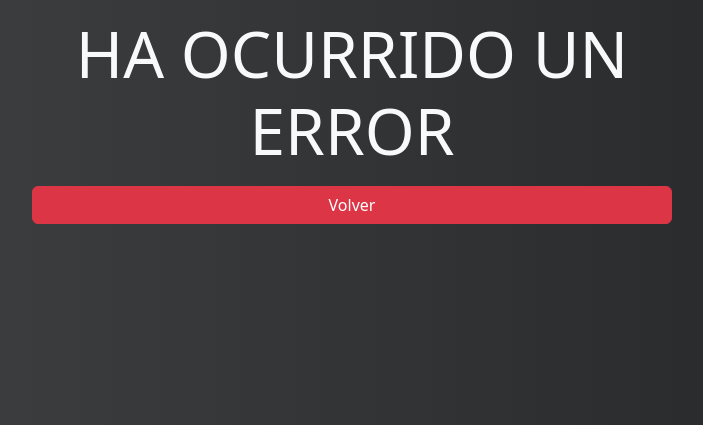
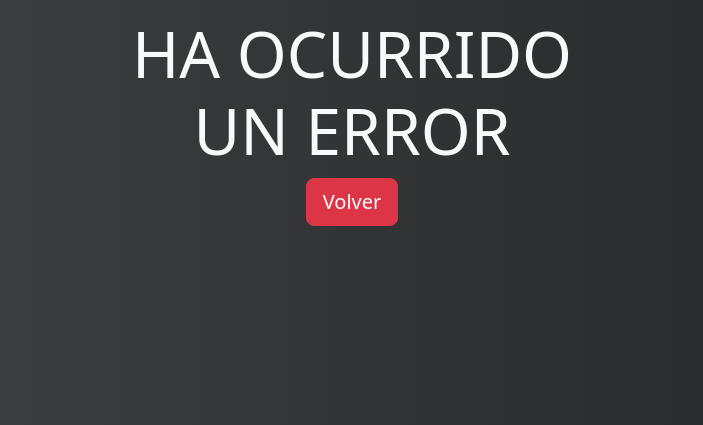
Before and after one commit to imhsi17/blog, a Django app: template main_blog/templates/error.html in a window 1280 px wide. Shown: the part 86-511 px from the top of the page, without its empty margins (288-991 px from the left). Run offline with Django 5.2, Linux system fonts and the light colour scheme; the template is opened without the code that fills it: values that come from a table or form of the project are taken from there, others are empty; data comes from the database, SQL or seed files in the repository.

Commit message:
Se corrigió la posición del botón volver en error.html.

```diff
--- a/main_blog/templates/error.html
+++ b/main_blog/templates/error.html
@@ -3,9 +3,13 @@
 Blog | Error
 {% endblock %}
 {% block bienvenida %}
-<div class="d-grid gap-2 col-6 mx-auto text-light">
-    <h1 class="display-3 text-center">HA OCURRIDO UN ERROR</h1>
-    <a class="btn btn-danger" href="/">Volver</a>
+<div class="container">
+    <div class="row text-light text-center justify-content-around">
+        <div class="col-6">
+        <h1 class="display-3 text-center">HA OCURRIDO UN ERROR</h1>
+        <a href="/"><button type="button" class="btn btn-danger btn-lg">Volver</button></a>
+        </div>
+    </div>
 </div>
 {% endblock %}
 {% block contenido %}
```
